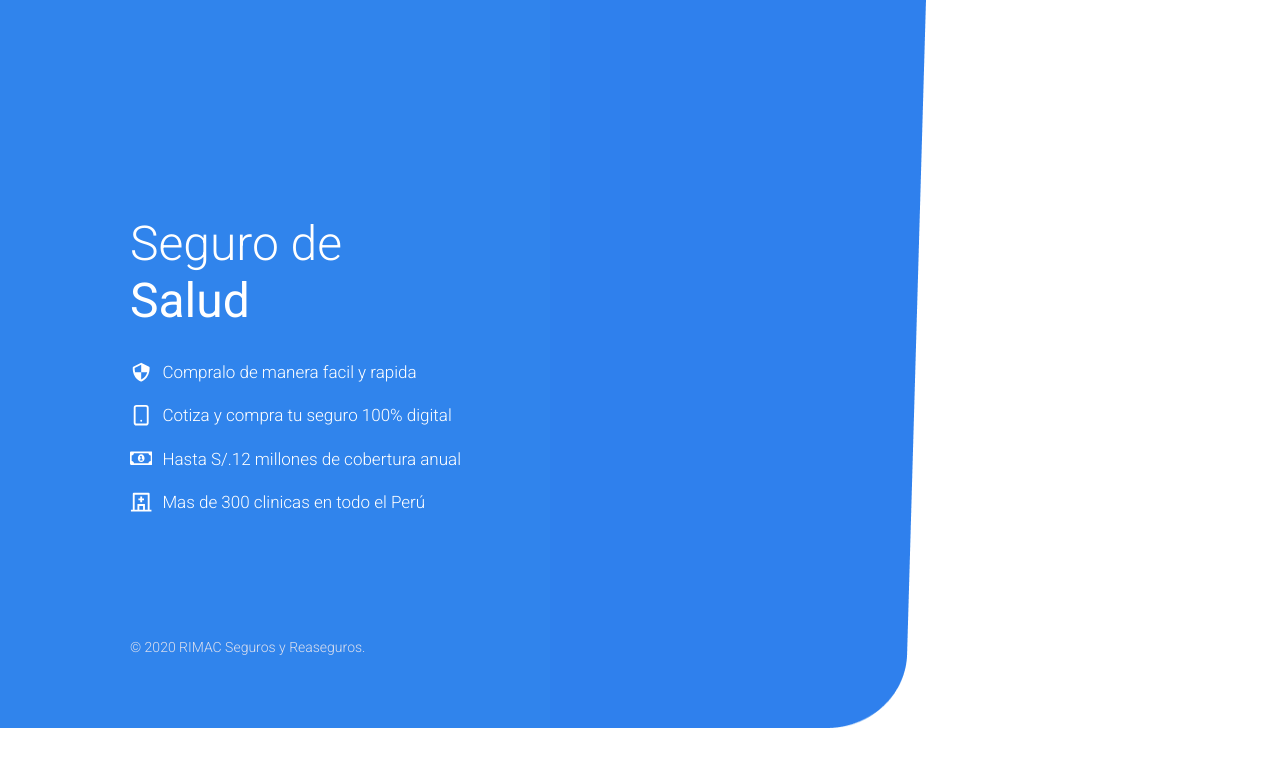
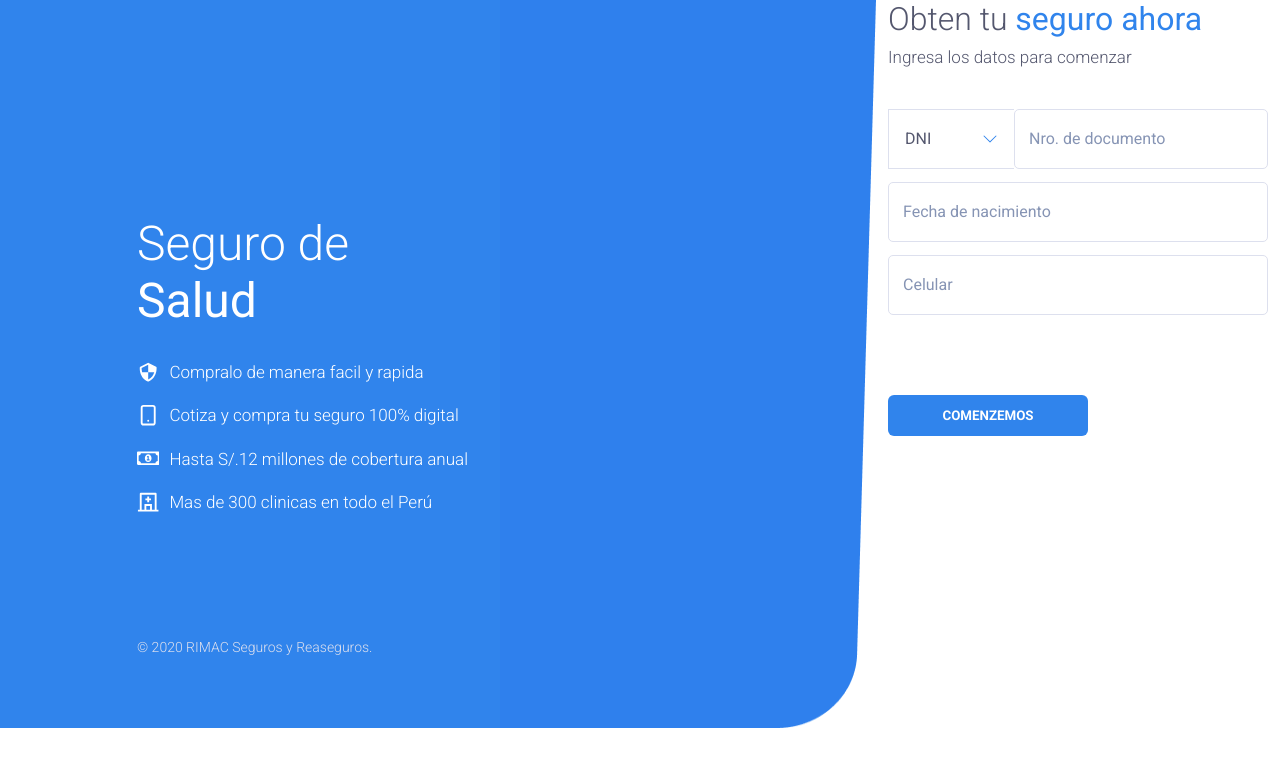
Before and after one commit to BiloCode/reto-tecnico-team-tata, a React (Create React App) app: page / in a window 1280 px wide. Shown: the top 766 px of the page. Built offline with nearby package versions, Linux system fonts and the light colour scheme.

Commit message:
Creacion del componente Select Input

```diff
--- /dev/null
+++ b/src/components/common/SelectTextInput/index.tsx
@@ -0,0 +1,62 @@
+import { BsChevronDown } from 'react-icons/bs'
+import "./styles.scss";
+
+import TextInput from "../TextInput";
+import useActive from 'components/hooks/useActive';
+import { useState } from 'react';
+
+const dropdown_options = [
+  {
+    text : "dni",
+    placeholder : "Nro. de documento"
+  },
+  {
+    text : "carnet",
+    placeholder : "Nro de carnet"
+  }
+]
+
+const SelectTextInput = () => {
+  const { active , toggleActive } = useActive();
+  const [ optionSelect , setOptionSelect ] = useState<number>(0);
+
+  const SelectOption = (id : number) => () => {
+    toggleActive();
+    setOptionSelect(() => id);
+  }
+
+  var current_option = dropdown_options[optionSelect];
+
+  return <div className="select-text-input">
+    <div className="select-text-input__container">
+      <div className="select-text-input__content" onClick={toggleActive}>
+        <span className="select-text-input__text">{current_option.text}</span>
+        <span className="select-text-input__icon">
+          <BsChevronDown />
+        </span>
+      </div>
+      {
+        active && (
+          <div className="select-text-input__dropdown">
+            {
+              dropdown_options.map((v,i) => (
+                <span
+                  key={i}
+                  className="select-text-input__dropdown-option"
+                  onClick={SelectOption(i)}
+                >
+                  {v.text}
+                </span>
+              ))
+            }
+          </div>
+        )
+      }
+    </div>
+    <TextInput
+      placeholder={current_option.placeholder}
+    />
+  </div>
+};
+
+export default SelectTextInput;
--- /dev/null
+++ b/src/components/common/SelectTextInput/styles.scss
@@ -0,0 +1,66 @@
+.select-text-input {
+  display: grid;
+  grid-template-columns: auto 1fr;
+
+  &__container {
+    width: 100%;
+    height: 60px;
+    box-sizing: border-box;
+    border: 1px solid var(--color-common);
+    border-right: none;
+    position: relative;
+  }
+
+  &__content {
+    min-width: 125px;
+    max-width: 150px;
+    height: 100%;
+    padding: 1em;
+    box-sizing: border-box;
+    display: flex;
+    justify-content: space-between;
+    align-items: center;
+    cursor: pointer;
+  }
+
+  &__icon {
+    line-height: 0;
+    color: var(--color-primary);
+    padding-left: .5em;
+  }
+
+  &__text {
+    font-family: var(--roboto-font);
+    color: var(--color-text);
+    text-transform: uppercase;
+    font-weight: 400;
+    font-size: 16px;
+  }
+
+  &__dropdown {
+    width: 100%;
+    position: absolute;
+    z-index: 2;
+    top: 100%;
+    left: -1px;
+    border: 1px solid var(--color-common);
+    background-color: #fff;
+    display: grid;
+    user-select: none;
+  }
+
+  &__dropdown-option {
+    padding: .8em 10px;
+    text-align: center;
+    border-bottom: 1px solid var(--color-common);
+    font-weight: 300;
+    font-family: var(--roboto-font);
+    color: var(--color-text-light);
+    cursor: pointer;
+    text-transform: uppercase;
+
+    &:hover {
+      background-color: rgb(245,245,245);
+    }
+  }
+}
--- a/src/components/common/TextInput/index.tsx
+++ b/src/components/common/TextInput/index.tsx
@@ -1,14 +1,15 @@
-import { useState , FocusEvent, FC, ChangeEvent } from "react";
+import { useState , FocusEvent, FC, ChangeEvent, memo } from "react";
 import classnames from 'classnames';
 import "./styles.scss";
 
 type IProps = {
   placeholder : string;
+  defaultValue? : string;
   type? : "text" | "numeric" | "date";
   onChange?(ev : ChangeEvent<HTMLInputElement>) : void;
 }
 
-const TextInput : FC<IProps> = ({ type, onChange, placeholder }) => {
+const TextInput : FC<IProps> = ({ type, onChange, placeholder , defaultValue }) => {
   const [ focus , setFocus ] = useState<boolean>();
 
   const onFocus = (ev : FocusEvent<HTMLInputElement>) => {
@@ -30,6 +31,7 @@ const TextInput : FC<IProps> = ({ type, onChange, placeholder }) => {
     <input
       type={type}
       required
+      defaultValue={defaultValue}
       className={input__input}
       onFocus={onFocus}
       onBlur={onBlur}
@@ -42,4 +44,4 @@ TextInput.defaultProps = {
   type : "text"
 }
 
-export default TextInput;
+export default memo(TextInput);
--- a/src/components/common/TextInput/styles.scss
+++ b/src/components/common/TextInput/styles.scss
@@ -1,7 +1,6 @@
 $padding-horizontal: 14px;
 
 .input {
-  max-width: 250px;
   height: 60px;
   border: 1px solid var(--color-common);
   outline: none;
--- a/src/components/common/Title/index.tsx
+++ b/src/components/common/Title/index.tsx
@@ -1,8 +1,12 @@
 import { FC } from "react";
 import "./styles.scss";
 
-const Title : FC = ({ children }) => (
-  <span className="title">
+type TProps = {
+  size? : string | number;
+}
+
+const Title : FC<TProps> = ({ children, size }) => (
+  <span style={{ fontSize : size }} className="title">
     {children}
   </span>
 );
--- a/src/components/common/Title/styles.scss
+++ b/src/components/common/Title/styles.scss
@@ -6,6 +6,6 @@
 
   b {
     color: var(--color-primary);
-    font-weight: 500;
+    font-weight: 400;
   }
 }
--- /dev/null
+++ b/src/components/hooks/useActive.ts
@@ -0,0 +1,12 @@
+import { useState } from "react"
+
+export default () => {
+  const [ active , setActive ] = useState<boolean>(false);
+
+  const toggleActive = () => setActive(active => !active);
+
+  return {
+    active,
+    toggleActive
+  }
+}
--- a/src/components/layouts/InsuraceInformation/styles.scss
+++ b/src/components/layouts/InsuraceInformation/styles.scss
@@ -1,13 +1,15 @@
 .insurance-information {
-  width: 550px;
+  width: 500px;
   height: 100%;
   display: flex;
   justify-content: flex-end;
   align-items: center;
 
   .insurance-information__text {
-    width: 420px;
+    width: auto;
     height: 80%;
+    padding-right: 2em;
+    box-sizing: border-box;
     display: grid;
     align-items: center;
     position: relative;
--- a/src/views/Login/index.tsx
+++ b/src/views/Login/index.tsx
@@ -1,11 +1,30 @@
 import { FC } from "react";
 import { RouteComponentProps } from "@reach/router";
+import "./styles.scss";
 
 import InsuraceInformation from "components/layouts/InsuraceInformation";
+import Button from "components/common/Button";
+import TextInput from "components/common/TextInput";
+import Title from "components/common/Title";
+import Description from "components/common/Description";
+import SelectTextInput from "components/common/SelectTextInput";
 
 const Login : FC<RouteComponentProps> = () => (
-  <div>
+  <div className="login-screen">
     <InsuraceInformation />
+    <div className="login-screen__form">
+      <div className="login-screen__form-title">
+        <Title size="2em">Obten tu <b>seguro ahora</b></Title>
+        <Description>Ingresa los datos para comenzar</Description>
+      </div>
+      <div className="login-screen__form-content">
+        <SelectTextInput />
+        <TextInput placeholder="Fecha de nacimiento" type="date" />
+        <TextInput placeholder="Celular" type="numeric" />
+      </div>
+      <div className="login-screen__form-politics"></div>
+      <Button text="Comenzemos" />
+    </div>
   </div>
 );
 
--- /dev/null
+++ b/src/views/Login/styles.scss
@@ -0,0 +1,23 @@
+.login-screen {
+  display: grid;
+  grid-template-columns: auto 1fr;
+  align-items: flex-start;
+
+  .login-screen__form {
+    width: 380px;
+    display: grid;
+    justify-self: center;
+    row-gap: 2.5em;
+  }
+
+  .login-screen__form-title {
+    display: grid;
+    row-gap: .5em;
+  }
+
+  .login-screen__form-content {
+    display: grid;
+    row-gap: .8em;
+  }
+
+}
```
Also changed, not shown: 2 other files (tests, documents, lock files or other folders).
